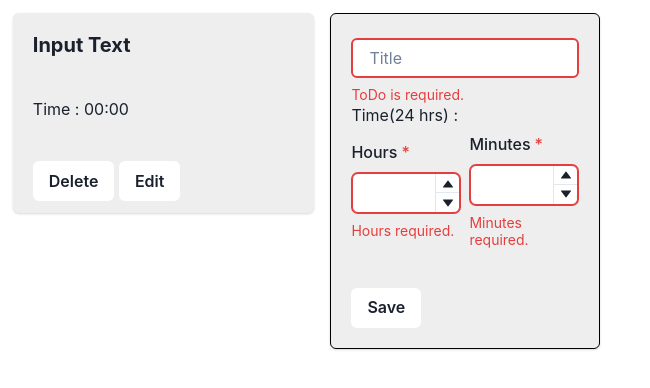
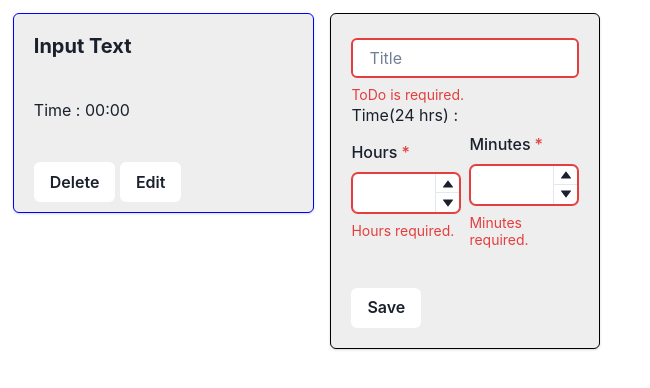
Before and after one commit to rajneesh069/routine-handler, a Next.js app: page / in a window 1280 px wide. Shown: the top 388 px of the page, without its empty margins (0-650 px from the left). Built offline with nearby package versions, Linux system fonts and the light colour scheme.

Commit message:
Improved the UI

```diff
--- a/src/app/components/ReminderCard.tsx
+++ b/src/app/components/ReminderCard.tsx
@@ -112,7 +112,7 @@ export default function ReminderCard({ text, hr, isCompleted, min, id }: ToDo) {
       spacing={4}
       templateColumns="repeat(auto-fill, minmax(200px, 1fr))"
     >
-      <Card background={"#eee"} maxHeight={"200px"}>
+      <Card background={"#eee"} maxHeight={"200px"} border={"1px solid blue"}>
         <CardHeader>
           <Heading textDecoration={isCompleted ? "line-through" : ""} size="md">
             {text}
```
